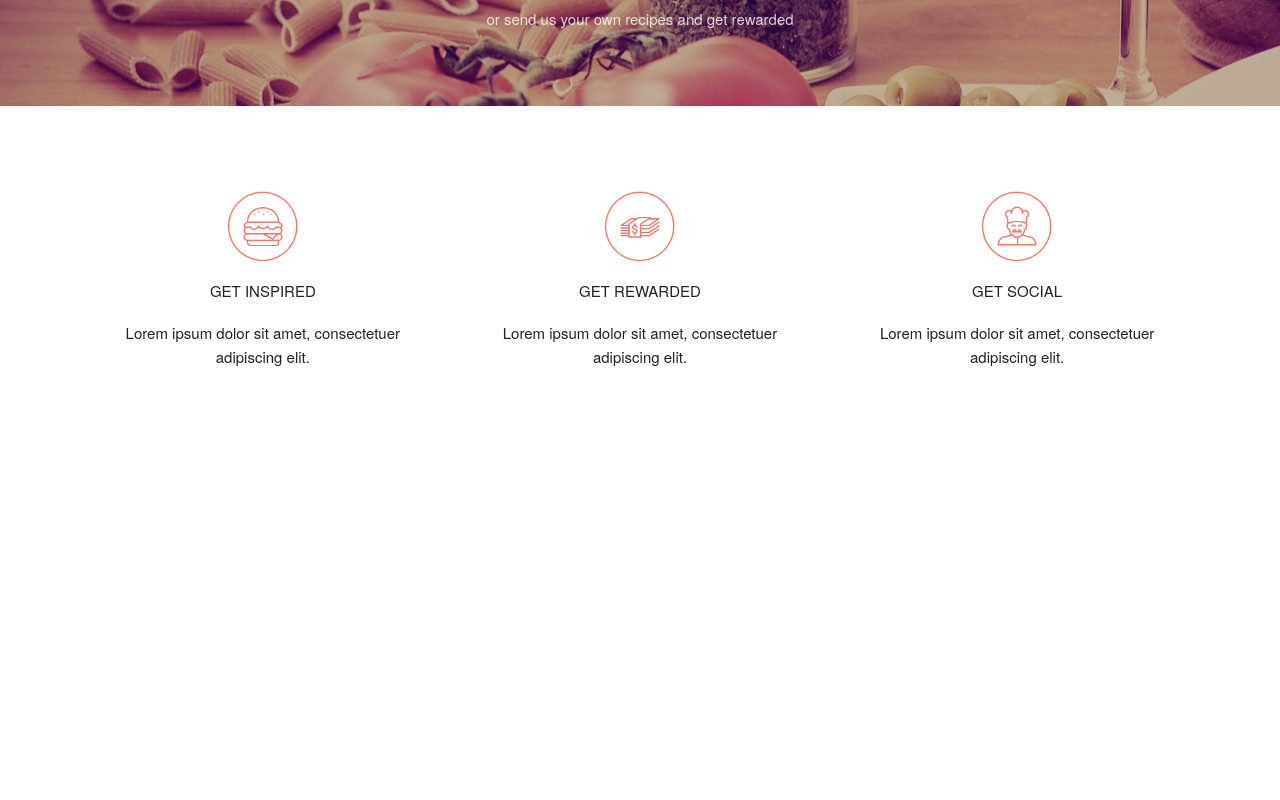
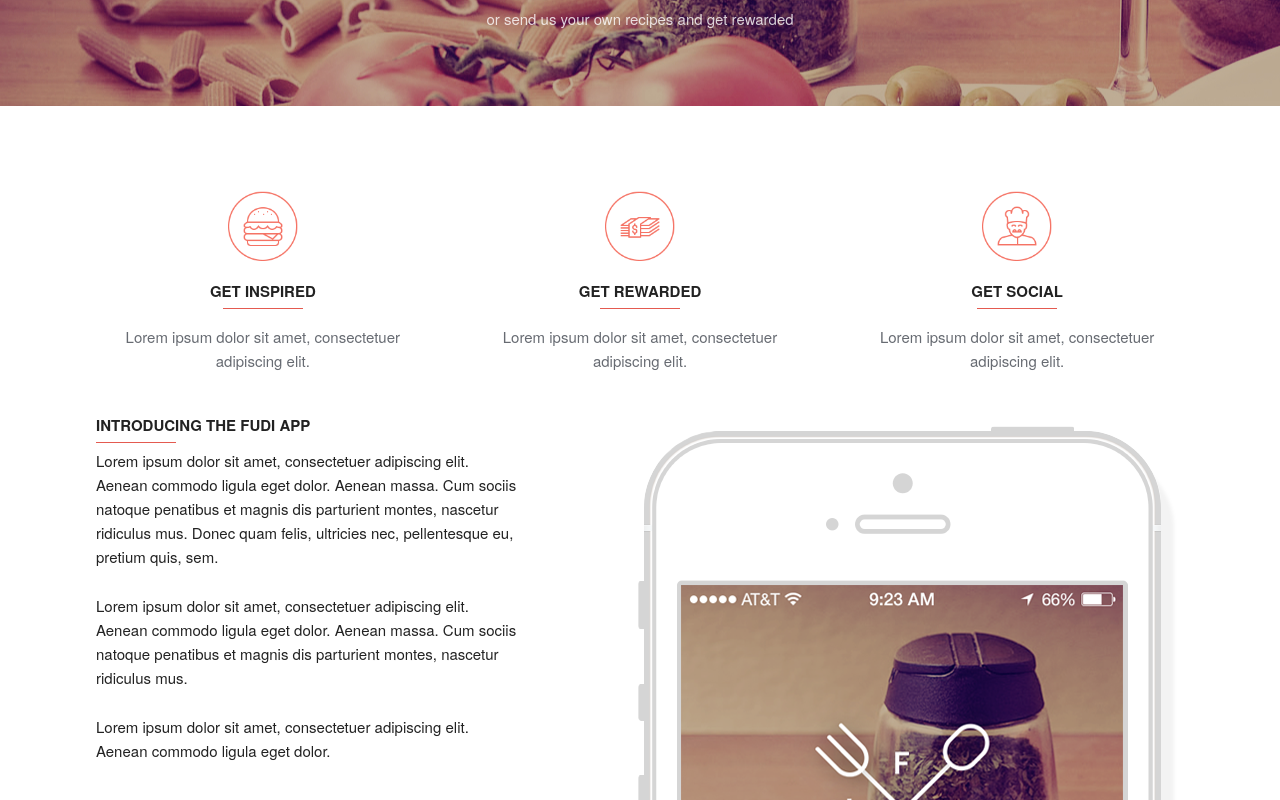
Before and after one commit to Pooya-Tolideh/static-web-pages, a website: page responsive-recipes-page/src/index.html in a window 1280 px wide. Shown: the part 300-1100 px from the top of the page. Drawn offline with nearby package versions, Linux system fonts and the light colour scheme; files that its build step writes are made by us from their sources.

Commit message:
Adde the app intro section

```diff
--- a/responsive-recipes-page/src/index.html
+++ b/responsive-recipes-page/src/index.html
@@ -13,8 +13,9 @@
     <link rel="stylesheet" href="./styles/main.css">
 
   </head>
+
+
   <body>
-
     <header class="hero">
 
       <nav class="top-nav container">
@@ -37,16 +38,21 @@
     </header>
     <!-- ./header -->
 
+
+
     <div class="features container">
 
       <div class="feature-card columns four">
         <img src="./images/burger@2x.png" alt="burger-icon" class="feature-card__thumbnail">
+
         <div class="decore-heading feature-card__title">
           <h6 class="decore-heading__title">GET INSPIRED</h6>
           <span class="decore-heading__title-underline"></span>
         </div>
+        <!-- ./decore-heading feature-card__title -->
         <p class="feature-card__desc">Lorem ipsum dolor sit amet, consectetuer adipiscing elit.</p>
       </div>
+      <!-- ./feature-card -->
 
       <div class="feature-card columns four">
         <img src="./images/money@2x.png" alt="money-icon" class="feature-card__thumbnail">
@@ -54,8 +60,10 @@
           <h6 class="decore-heading__title">GET REWARDED</h6>
           <span class="decore-heading__title-underline"></span>
         </div>
+        <!-- ./decore-heading feature-card__title -->
         <p class="feature-card__desc">Lorem ipsum dolor sit amet, consectetuer adipiscing elit.</p>
       </div>
+      <!-- ./feature-card -->
 
       <div class="feature-card columns four">
         <img src="./images/chef@2x.png" alt="chef-icon" class="feature-card__thumbnail">
@@ -63,11 +71,31 @@
           <h6 class="decore-heading__title">GET SOCIAL</h6>
           <span class="decore-heading__title-underline"></span>
         </div>
+        <!-- ./decore-heading feature-card__title -->
         <p class="feature-card__desc">Lorem ipsum dolor sit amet, consectetuer adipiscing elit.</p>
       </div>
+      <!-- ./feature-card -->
 
     </div>
+    <!-- ./features -->
 
+
+
+    <div class="module container">
+      <div class="columns five">
+        <div class="decore-heading">
+          <h6 class="decore-heading__title">INTRODUCING THE FUDI APP</h6>
+          <span class="decore-heading__title-underline"></span>
+        </div>
+        <p>Lorem ipsum dolor sit amet, consectetuer adipiscing elit. Aenean commodo ligula eget dolor. Aenean massa. Cum sociis natoque penatibus et magnis dis parturient montes, nascetur ridiculus mus. Donec quam felis, ultricies nec, pellentesque eu, pretium quis, sem.</p>
+        <p>Lorem ipsum dolor sit amet, consectetuer adipiscing elit. Aenean commodo ligula eget dolor. Aenean massa. Cum sociis natoque penatibus et magnis dis parturient montes, nascetur ridiculus mus.</p>
+        <p>Lorem ipsum dolor sit amet, consectetuer adipiscing elit. Aenean commodo ligula eget dolor.</p>
+      </div>
+
+      <div class="columns seven">
+        <img src="./images/iphone.png" alt="iPhone screenshot of Fudi">
+      </div>
+    </div>
 
 
 
--- a/responsive-recipes-page/src/styles/components/_component.decoreHeading.scss
+++ b/responsive-recipes-page/src/styles/components/_component.decoreHeading.scss
@@ -0,0 +1,10 @@
+.decore-heading__title {
+    font-weight: bold;
+    margin-bottom: -1.2rem;
+}
+
+.decore-heading__title-underline {
+    display: inline-block;
+    width: 8rem;
+    border-top: 1px solid $primary-color;
+}
--- a/responsive-recipes-page/src/styles/components/_component.featureCard.scss
+++ b/responsive-recipes-page/src/styles/components/_component.featureCard.scss
@@ -12,17 +12,7 @@
     padding-bottom: 1.2rem;
 }
 
-.feature-card__title {
-    font-weight: bold;
-    margin-bottom: -1.2rem;
-}
-
-.feature-card__title-underline {
-    display: inline-block;
-    width: 8rem;
-    border-top: 1px solid $primary-color;
-}
-
 .feature-card__desc {
+    color: $text-color;
     padding-top: 1rem;
 }
--- a/responsive-recipes-page/src/styles/main.scss
+++ b/responsive-recipes-page/src/styles/main.scss
@@ -7,6 +7,7 @@
 @import "generic/base";
 
 @import "components/component.navigation";
+@import "components/component.decoreHeading";
 @import "components/component.featureCard";
 
 @import "modules/module.header";
--- a/responsive-recipes-page/src/styles/settings/_colors.scss
+++ b/responsive-recipes-page/src/styles/settings/_colors.scss
@@ -57,7 +57,7 @@ $secondary-color: $color-darkgray !default;
 
 // Text
 $heading-color: $color-black !default;
-$text-color: $color-darkgray !default;
+$text-color: $color-midgray !default;
 
 // Links
 $link-color: $color-blue !default;
```
Also changed, not shown: responsive-recipes-page/.tmp/styles/main.css, responsive-recipes-page/dist/styles/main.css, 2 other files.
